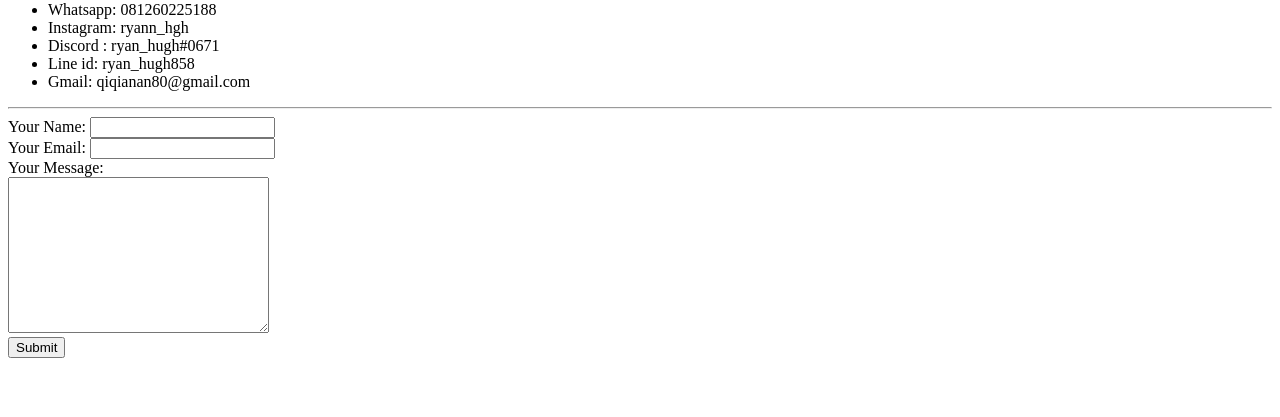
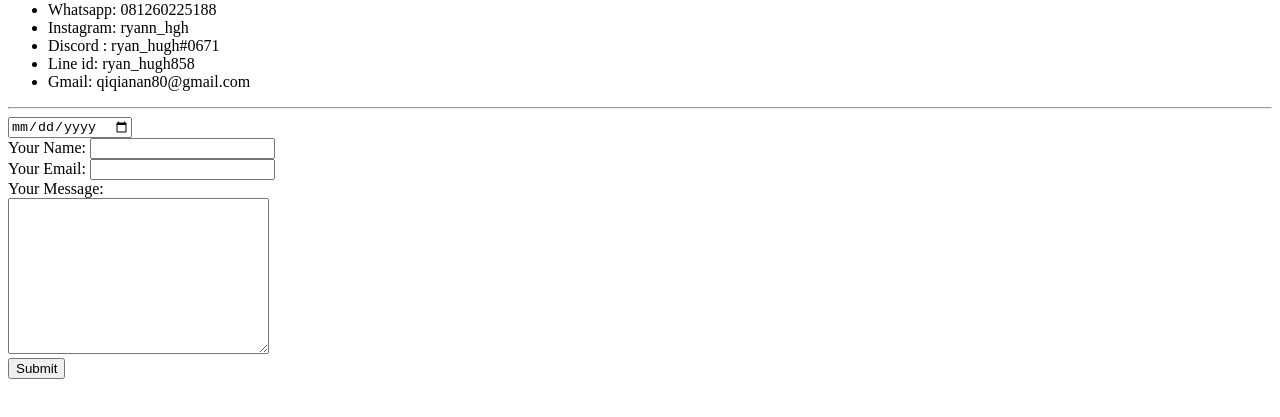
Before and after one commit to ryanhgh/cv, a plain HTML site: page contact.html in a window 1280 px wide. Shown: the part 79-496 px from the top of the page. Drawn offline with Linux system fonts and the light colour scheme.

Commit message:
Update contact.html

```diff
--- a/contact.html
+++ b/contact.html
@@ -19,6 +19,7 @@
             method="post"
             enctype="text/plain"
         >
+            <input type="date" name="date" /><br />
             <label for="">Your Name: </label>
             <input type="text" name="your_name" /><br />
             <label for="">Your Email: </label>
```
